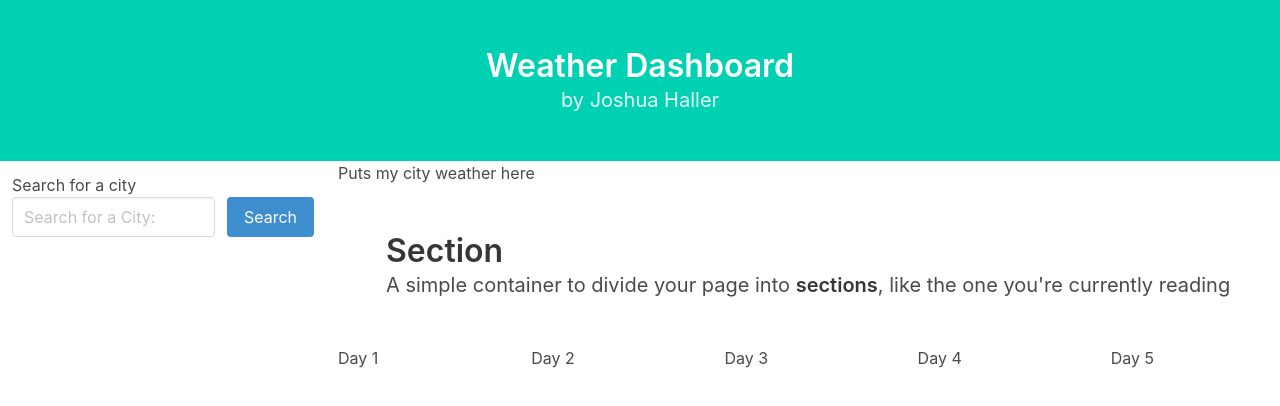
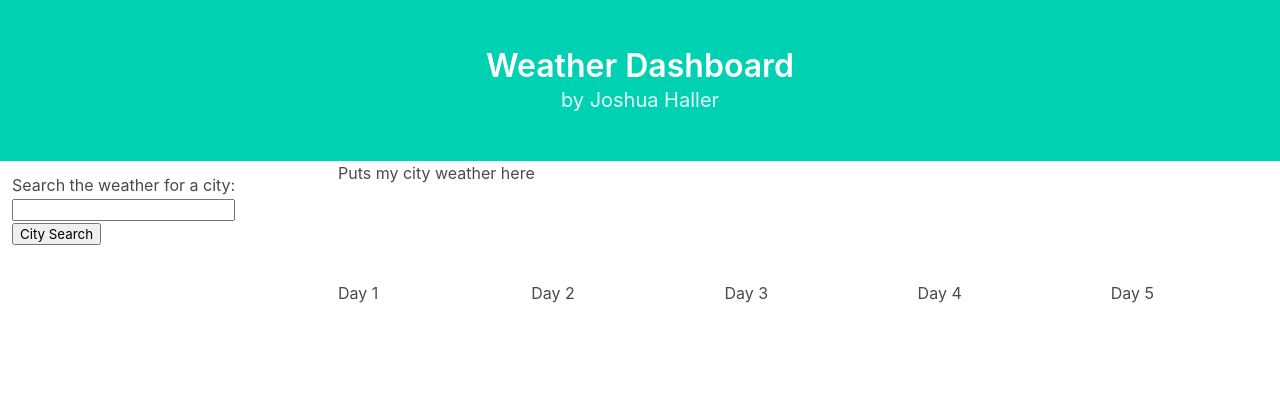
Before and after one commit to JJHPhoto/weatherme, a plain HTML site: page index.html in a window 1280 px wide. Drawn offline with nearby package versions, Linux system fonts and the light colour scheme.

Commit message:
Stopping for the night.

```diff
--- a/assets/js/script.js
+++ b/assets/js/script.js
@@ -1,3 +1,55 @@
+//My queary that gets the data for the city's weather.
+$("#add-city").on("click", function (event) {
+  event.preventDefault();
+
+  let city = $("#city-input").val();
+  let quearyURL =
+    "https://api.openweathermap.org/data/2.5/weather?q=" +
+    city +
+    "&appid=27566e302a5e5d1096da211198689239";
+  console.log(city);
+  console.log(quearyURL);
+
+  // Loads today's weather for searched city.
+  $.ajax({
+    url: quearyURL,
+    method: "GET",
+  }).then(function (response) {
+    $("#saved-city").text(JSON.stringify(response));
+    console.log(response);
+  });
+});
+
+//Adds functionality to "enter" key.
+// Not working
+// let enter = $(".button");
+
+// enter.keydown(function (e) {
+//   if (e.which === 13) {
+//     e.preventDefault();
+//     displayMovieInfo(event);
+//   }
+// });
+
+//Remove after working
+//=====================
+// let cities = "";
+
+// // Function that renders new buttons when a city is searched for.
+// function renderCityButtons() {
+//   for (var i = 0; i < cities.length; i++) {
+//     var a = $("<button>");
+//     a.addClass("city");
+//     a.attr("data-name", cities[i]);
+//     $("#buttons-view").append(a);
+//   }
+// }
+
+// $("#cityBtn").on("click", function (event) {
+//   event.preventDefault();
+//   var city = $("#");
+// });
+
 //Functionality of my API that "works" with classes
 // $("#searchBtn").on("click", function (event) {
 //   event.preventDefault();
@@ -16,30 +68,6 @@
 //     console.log(response);
 //   });
 // });
-
-//Functionality of my API that "works" with ids
-$(".button").on("click", function (event) {
-  event.preventDefault();
-
-  var city = $(".input").val();
-  var quearyURL =
-    "https://api.openweathermap.org/data/2.5/weather?q=" +
-    city +
-    "&appid=27566e302a5e5d1096da211198689239";
-  console.log(city);
-  console.log(quearyURL);
-
-  $.ajax({
-    url: quearyURL,
-    method: "GET",
-  }).then(function (response) {
-    $("#saved-city").text(JSON.stringify(response));
-    console.log(response);
-  });
-});
-
-//Remove after working
-//=====================
 
 // Testing Weather API calls
 // let city = "Seattle";
--- a/index.html
+++ b/index.html
@@ -21,18 +21,17 @@
     <div class="columns">
       <div class="column is-one-quarter ml-3 mt-3">
         <!--With ids-->
-        <!-- <form id="city-card">
-          <label for="city">Search the weather for a city:</label>
+        <form id="city-form">
+          <label for="city-input">Search the weather for a city:</label>
           <br>
+          <input type="text" id="city-input"><br>
 
-          <input type="text" id="city-search"><br>
-
-          <input id="searchBtn" type="submit" value="City Search">
+          <input id="add-city" type="submit" value="City Search">
         </form>
 
-        <div id="saved-city"></div> -->
+        <div id="saved-city"></div>
         <!--With classes-->
-       Search for a city
+       <!-- Search for a city
         <div class="field is-grouped">
           <p class="control is-expanded">
             <input class="input" type="text" placeholder="Search for a City:" />
@@ -40,36 +39,43 @@
           <p class="control">
             <a class="button is-info"> Search </a>
           </p>
-        </div>
+        </div> -->
         <!-- <input class="test" type="text" placeholder="Write buttons here."> -->
+        <!--Append buttons here-->
         <div id ="saved-city"></div>
       </div>
       <div class="column">
         Puts my city weather here
         <section class="section">
           <div class="container">
-            <h1 class="title">Section</h1>
-            <h2 class="subtitle">
-              A simple container to divide your page into <strong>sections</strong>,
-              like the one you're currently reading
-            </h2>
+          <div id ="city-weather"></div>
           </div>
         </section>
         <div class="columns">
           <div class="column">
-            Day 1
+            <div id="dayOne">
+              Day 1
+            </div>
           </div>
           <div class="column">
-            Day 2
+            <div id="dayTwo">
+              Day 2
+            </div>
           </div>
           <div class="column">
-            Day 3
+            <div id ="dayThree">
+             Day 3
+            </div>
           </div>
           <div class="column">
-            Day 4
+            <div id="dayFour">
+              Day 4
+            </div>
           </div>
           <div class="column">
-            Day 5
+            <div id ="dayFive">
+              Day 5
+            </div>
           </div>
         </div>
       </div>
```
Also changed, not shown: 1 other file.
